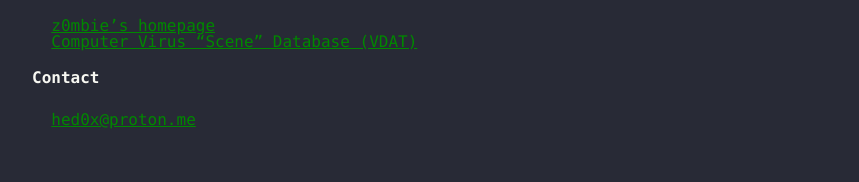
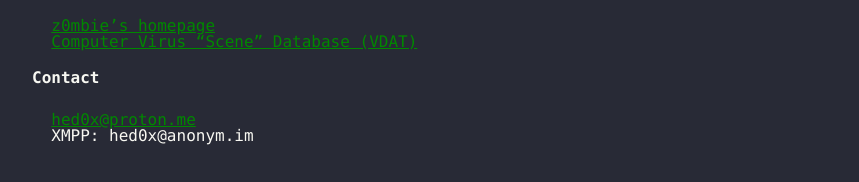
Before and after one commit to hed0x/hed0x.github.io, a plain HTML site: page index.html in a window 1280 px wide. Shown: the part 442-624 px from the top of the page, without its empty margins (16-875 px from the left). Drawn offline with Linux system fonts and the light colour scheme; a web font is replaced by a local one.

Commit message:
added XMPP contact

```diff
--- a/index.html
+++ b/index.html
@@ -73,6 +73,7 @@
 <pre id='contact'>
 <h4>Contact</h4>
   <a href="mailto:hed0x@proton.me">hed0x@proton.me</a>
+  XMPP: hed0x@anonym.im
 </pre>
 
 </body>
```
